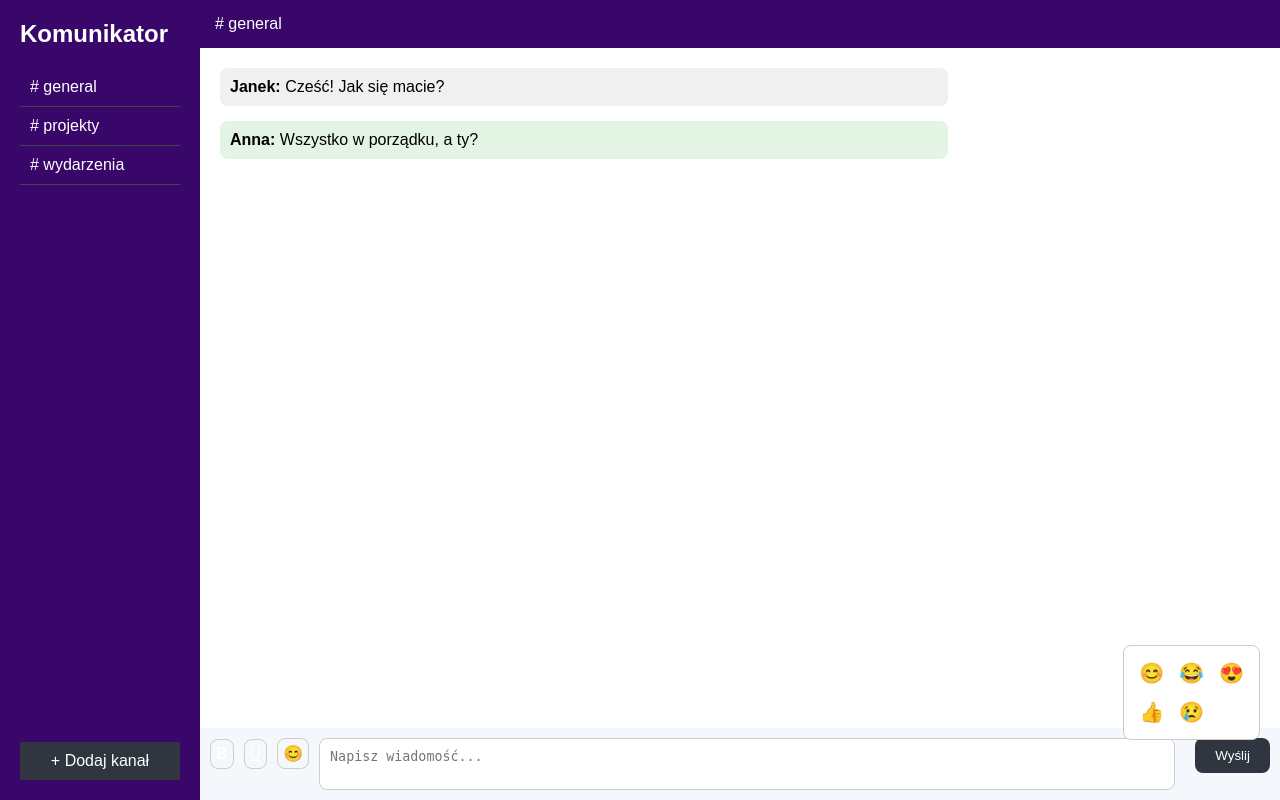
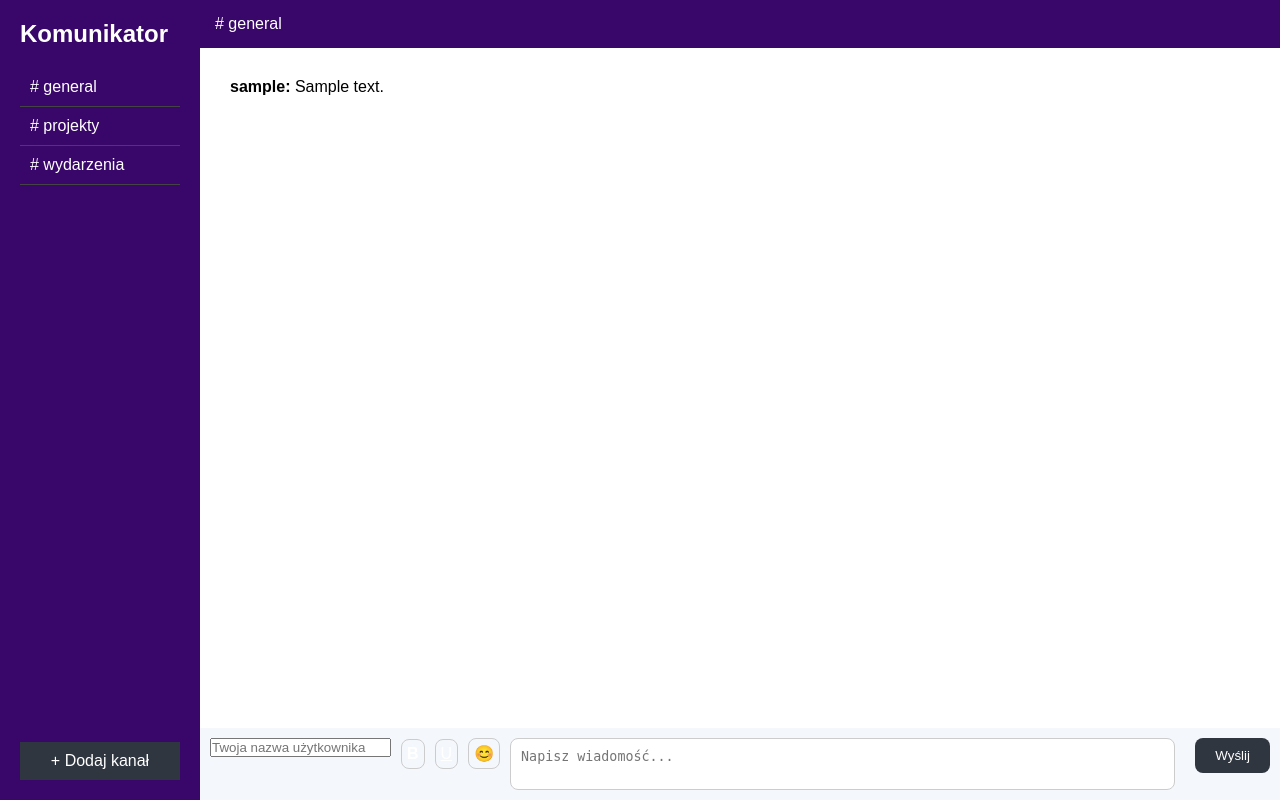
Before and after one commit to Bapeyeeki/komunikator, a PHP site: page / in a window 1280 px wide. Run offline with PHP 8.4, Linux system fonts and the light colour scheme; tables that the repository leaves empty or names only in its code hold one stand-in row (values such as "Sample post").

Commit message:
dodanie funkcjonalnosci dzialania wiadomosci w chacie

```diff
--- a/public/db.php
+++ b/public/db.php
@@ -3,16 +3,13 @@ class Database {
     private $servername = "mysql";
     private $username = "v.je";
     private $password = "v.je";
-    private $dbname = "komunikator";
+    private $dbname = "komunikator"; // Zamień na swoją nazwę bazy
     private $conn;
 
     public function __construct() {
         try {
-            $this->conn = new PDO(
-                "mysql:host={$this->servername};dbname={$this->dbname};charset=utf8mb4",
-                $this->username,
-                $this->password
-            );
+            $this->conn = new PDO("mysql:host=$this->servername;dbname=$this->dbname",
+                                  $this->username, $this->password);
             $this->conn->setAttribute(PDO::ATTR_ERRMODE, PDO::ERRMODE_EXCEPTION);
         } catch(PDOException $e) {
             echo json_encode(['error' => 'Błąd połączenia: ' . $e->getMessage()]);
--- a/public/get_messages.php
+++ b/public/get_messages.php
@@ -1,15 +1,18 @@
 <?php
-require 'db.php';
+require_once 'db.php'; // połączenie z bazą
+
 $db = new Database();
 $conn = $db->getConnection();
 
-$stmt = $conn->prepare("SELECT username, message, timestamp FROM Messages ORDER BY timestamp ASC");
-$stmt->execute();
+// Pobieramy wszystkie wiadomości z bazy
+$stmt = $conn->query("SELECT username, message, created_at FROM messages ORDER BY created_at ASC");
 $messages = $stmt->fetchAll(PDO::FETCH_ASSOC);
 
+// Wyświetlanie wiadomości
 foreach ($messages as $msg) {
-    echo "<div class='message'><span class='user'>" .
-         htmlspecialchars($msg['username']) .
-         ":</span> " . htmlspecialchars($msg['message']) . "</div>";
+    echo '<div class="message">';
+    echo '<span class="user">' . htmlspecialchars($msg['username']) . ':</span> ';
+    echo nl2br(htmlspecialchars($msg['message']));
+    echo '</div>';
 }
 ?>
--- a/public/index.php
+++ b/public/index.php
@@ -25,29 +25,31 @@
                 <span># general</span>
             </div>
 
-            <div id="messages" class="messages">
-                <div class="message user1">
-                    <span class="user">Janek:</span> Cześć! Jak się macie?
-                </div>
-                <div class="message user2">
-                    <span class="user">Anna:</span> Wszystko w porządku, a ty?
-                </div>
+            <!-- Kontener na wiadomości -->
+            <div class="messages" id="messages">
+                <!-- Wiadomości będą dynamicznie ładowane przez JS -->
             </div>
 
             <div class="message-input">
+                <!-- Input do wpisania nicku -->
+                <input type="text" id="username" class="username-input" placeholder="Twoja nazwa użytkownika">
+
                 <!-- Narzędzia formatowania -->
                 <div class="format-buttons">
                     <button id="bold" class="format-btn"><b>B</b></button>
                     <button id="underline" class="format-btn"><u>U</u></button>
                     <button id="emoji" class="format-btn">😊</button>
                 </div>
+
+                <!-- Pole do wpisania wiadomości -->
                 <textarea placeholder="Napisz wiadomość..." class="input-text"></textarea>
                 <button class="send-button" onclick="sendMessage()">Wyślij</button>
-                </div>
+            </div>
         </div>
     </div>
 
-    <div id="emoji-picker" class="emoji-picker">
+    <!-- Panel emoji -->
+    <div id="emoji-picker" class="emoji-picker" style="display: none;">
         <button class="emoji-btn">😊</button>
         <button class="emoji-btn">😂</button>
         <button class="emoji-btn">😍</button>
--- a/public/script.js
+++ b/public/script.js
@@ -31,7 +31,7 @@ document.querySelectorAll('.emoji-btn').forEach(button => {
 // Wysyłanie wiadomości
 function sendMessage() {
     const message = document.querySelector('.input-text').value.trim();
-    const username = "Anon"; // Możesz to zmienić na input
+    const username = document.getElementById('username')?.value.trim() || 'Anon';
 
     if (!message) return;
 
@@ -59,30 +59,6 @@ function loadMessages() {
         });
 }
 
-// Autoładowanie wiadomości co 2 sekundy
-//setInterval(loadMessages, 2000);
-//window.onload = loadMessages;
-
-
-function sendMessage() {
-    const input = document.querySelector('.input-text');
-    const messageText = input.value.trim();
-
-    if (!messageText) return;
-
-    const messagesDiv = document.getElementById('messages');
-
-    // Tworzymy nowy element wiadomości
-    const messageDiv = document.createElement('div');
-    messageDiv.className = 'message user1';
-    messageDiv.innerHTML = `<span class="user">Ty:</span> ${messageText}`;
-
-    // Dodajemy wiadomość do kontenera wiadomości
-    messagesDiv.appendChild(messageDiv);
-
-    // Czyścimy pole tekstowe
-    input.value = '';
-
-    // Przewijamy na dół
-    messagesDiv.scrollTop = messagesDiv.scrollHeight;
-}
+// Auto-odświeżanie wiadomości co 2 sekundy
+setInterval(loadMessages, 2000);
+window.onload = loadMessages;
```
Also changed, not shown: public/send_message.php (+9 -5 lines).
